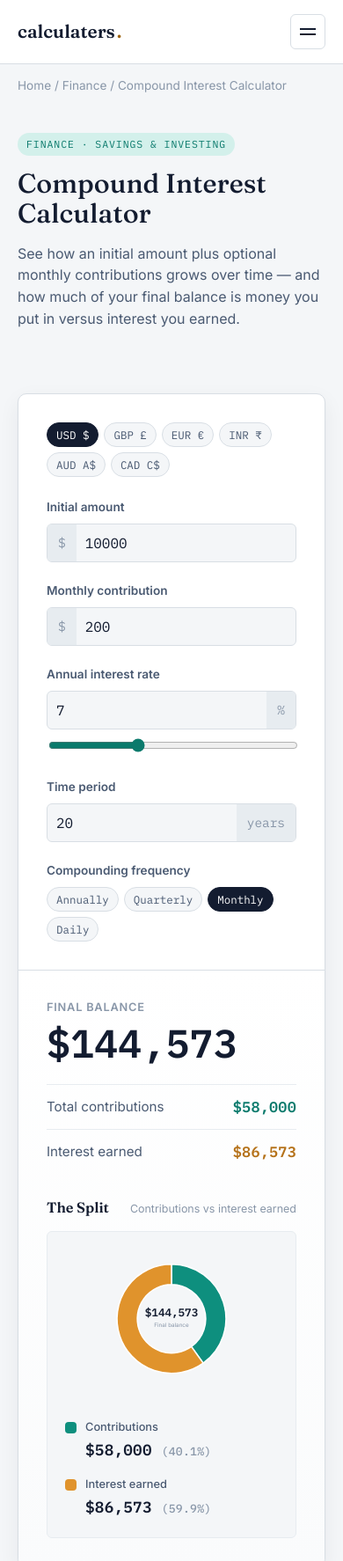
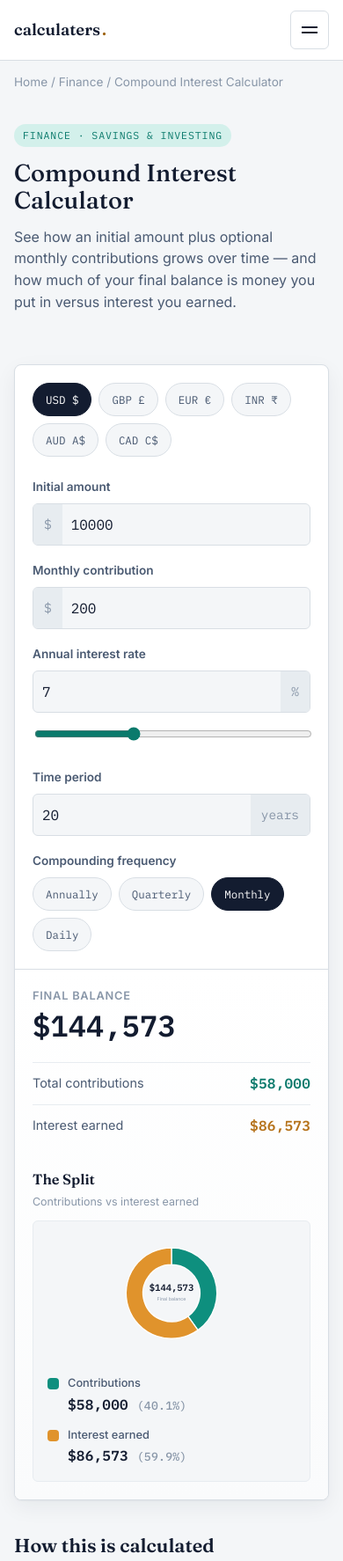
Before and after one commit to pushkrajjadhav23-ops/Calculaters, a plain HTML site: page compound-interest-calculator.html in a window 390 px wide. Shown: the top 1774 px of the page at 88% size. Drawn offline with Linux system fonts and the light colour scheme.

Commit message:
Add files via upload

```diff
--- a/calculator.css
+++ b/calculator.css
@@ -51,37 +51,41 @@
   align-self:stretch; display:flex; align-items:center;
 }
 .field-input-row input[type="number"]{
-  border:none; background:none; padding:11px 10px; font-size:1rem;
+  border:none; background:none; padding:13px 10px; font-size:1rem;
   width:100%; color:var(--ink);
+  min-height:44px;
 }
 .field-input-row input[type="number"]:focus{ outline:none; }
 .field-input-row:focus-within{ border-color:var(--teal); }
 
 input[type="range"]{
   width:100%; margin-top:10px; accent-color:var(--teal); cursor:pointer;
+  height:28px; /* larger hit area for touch, track stays thin via accent-color rendering */
 }
 
 .currency-toggle{
-  display:flex; gap:6px; margin-bottom:24px;
+  display:flex; gap:8px; margin-bottom:24px;
   flex-wrap:wrap;
 }
 .currency-toggle button{
   font-family:var(--font-mono); font-size:.78rem;
   border:1px solid var(--line); background:var(--paper); color:var(--ink-soft);
-  padding:5px 10px; border-radius:999px; cursor:pointer;
+  padding:9px 14px; border-radius:999px; cursor:pointer;
+  min-height:38px;
 }
 .currency-toggle button.active{
   background:var(--ink); color:#fff; border-color:var(--ink);
 }
 
 .compounding-toggle{
-  display:flex; gap:6px; margin-top:4px;
+  display:flex; gap:8px; margin-top:4px;
   flex-wrap:wrap;
 }
 .compounding-toggle button{
   font-family:var(--font-mono); font-size:.78rem;
   border:1px solid var(--line); background:var(--paper); color:var(--ink-soft);
-  padding:5px 10px; border-radius:999px; cursor:pointer;
+  padding:9px 14px; border-radius:999px; cursor:pointer;
+  min-height:38px;
 }
 .compounding-toggle button.active{
   background:var(--ink); color:#fff; border-color:var(--ink);
@@ -185,8 +189,12 @@ input[type="range"]{
   margin:16px 0;
 }
 
+.worked-example{
+  overflow-x:auto;
+  -webkit-overflow-scrolling:touch;
+}
 .worked-example table{
-  width:100%; border-collapse:collapse; margin:16px 0; font-size:.92rem;
+  width:100%; min-width:420px; border-collapse:collapse; margin:16px 0; font-size:.92rem;
 }
 .worked-example th, .worked-example td{
   text-align:left; padding:10px 12px; border-bottom:1px solid var(--line-soft);
@@ -196,3 +204,32 @@ input[type="range"]{
   letter-spacing:.05em; color:var(--ink-faint); font-weight:600;
 }
 .worked-example td.num{ text-align:right; }
+
+/* =========================================================
+   Mobile — calculator widget
+   ========================================================= */
+@media (max-width: 600px){
+  .tool{ margin:20px 0 8px; border-radius:8px; }
+
+  .tool-inputs{ padding:20px; }
+  .tool-results{ padding:20px; }
+
+  .field{ margin-bottom:18px; }
+
+  .headline-stat .stat-value{ font-size:2.1rem; }
+
+  .stat-row{ font-size:.9rem; padding:11px 0; }
+  .stat-row .stat-value{ font-size:1rem; }
+
+  .roofline-head{ flex-direction:column; align-items:flex-start; gap:2px; margin-bottom:12px; }
+
+  .donut-wrap{ padding:16px; gap:18px; }
+  .roofline-chart.donut{ width:140px; height:140px; }
+  .donut-legend{ min-width:140px; gap:12px; }
+  .donut-legend-value{ font-size:1rem; }
+
+  .formula-box{ padding:14px 16px; font-size:.85rem; }
+
+  .worked-example table{ font-size:.85rem; }
+  .worked-example th, .worked-example td{ padding:8px 10px; }
+}
--- a/main.css
+++ b/main.css
@@ -129,7 +129,7 @@ a:focus-visible, button:focus-visible, input:focus-visible, select:focus-visible
 .nav-toggle{
   display:none;
   background:none; border:1px solid var(--line); border-radius:var(--radius-sm);
-  width:40px; height:40px; cursor:pointer;
+  width:44px; height:44px; cursor:pointer;
 }
 .nav-toggle span, .nav-toggle::before, .nav-toggle::after{
   content:''; display:block; height:2px; width:18px; background:var(--ink);
@@ -224,10 +224,13 @@ section.tight{ padding:28px 0; }
   display:flex; align-items:center; justify-content:space-between;
   padding:18px 2px; font-family:var(--font-body); font-weight:600; font-size:1rem;
   color:var(--ink);
+  gap:12px;
+  min-height:44px;
 }
 .faq-q::after{
   content:'+'; font-family:var(--font-mono); font-size:1.2rem; color:var(--brass);
   transition:transform .15s ease;
+  flex-shrink:0;
 }
 .faq-item.open .faq-q::after{ transform:rotate(45deg); }
 .faq-a{
@@ -235,3 +238,25 @@ section.tight{ padding:28px 0; }
   color:var(--ink-soft); font-size:.95rem;
 }
 .faq-item.open .faq-a{ max-height:400px; padding-bottom:18px; }
+
+/* =========================================================
+   Mobile — tighter spacing, bigger tap targets, no overflow
+   ========================================================= */
+@media (max-width: 600px){
+  .container{ padding:0 16px; }
+
+  section{ padding:32px 0; }
+  section.tight{ padding:22px 0; }
+
+  h1{ font-size:1.7rem; }
+  h2{ font-size:1.35rem; }
+
+  .nav{ padding:12px 16px; }
+  .brand{ font-size:1.15rem; }
+
+  .site-footer{ margin-top:56px; padding:28px 0; }
+  .footer-grid{ gap:18px; }
+
+  /* every tap target site-wide gets thumb-friendly sizing on touch screens */
+  .faq-q{ padding:16px 2px; }
+}
```
